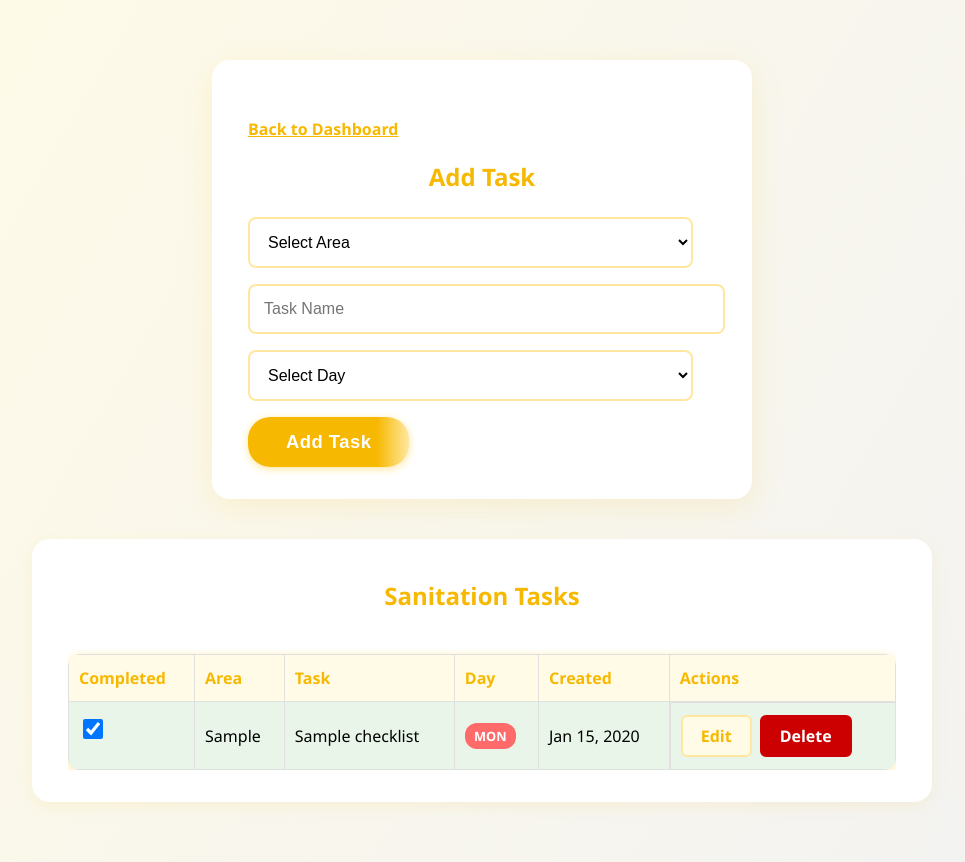
After one commit to cckadas/kakaw-and-capital-chicken, a PHP site: page /admin/sanitation.php in a window 1280 px wide. The commit adds this page. Shown: the whole page, without its empty margins (158-1123 px from the left). Run offline with PHP 8.4, Linux system fonts and the light colour scheme; the visitor is signed in with stand-in values (Sample User, id 1); tables that the repository leaves empty hold one stand-in row (values such as "Sample post").

```diff
--- a/admin/dashboard.php
+++ b/admin/dashboard.php
@@ -49,6 +49,7 @@ if (!isset($_SESSION['admin_id'])) {
         <a href="products.php">Products</a>
         <a href="orders.php">Orders</a>
         <a href="accounts.php">Accounts</a>
+        <a href ="sanitation.php">Sanitation</a>
         <a href="logout.php" class="logout">Log Out</a>
       </nav>
     </div>
--- /dev/null
+++ b/admin/sanitation.php
@@ -0,0 +1,322 @@
+<?php
+session_start();
+require_once '../includes/db.php';
+if (!isset($_SESSION['admin_id'])) { header('Location: login.php'); exit; }
+
+// Handle delete
+if (isset($_GET['delete'])) {
+  $id = intval($_GET['delete']);
+  $stmt = $conn->prepare('DELETE FROM sanitation_checklist WHERE id = ?');
+  $stmt->execute([$id]);
+  header('Location: sanitation.php');
+  exit;
+}
+
+// Handle toggle completion
+if (isset($_POST['toggle_task'])) {
+  $id = intval($_POST['task_id']);
+  $stmt = $conn->prepare('UPDATE sanitation_checklist SET is_completed = NOT is_completed WHERE id = ?');
+  $stmt->execute([$id]);
+  echo json_encode(['success' => true]);
+  exit;
+}
+
+// Handle add/edit
+$message = '';
+if ($_SERVER['REQUEST_METHOD'] === 'POST' && !isset($_POST['toggle_task'])) {
+  $area = $_POST['area'];
+  $task_name = $_POST['task_name'];
+  $day_of_week = $_POST['day_of_week'];
+
+  if (isset($_POST['edit_id']) && $_POST['edit_id']) {
+    // Edit
+    $id = intval($_POST['edit_id']);
+    $stmt = $conn->prepare('UPDATE sanitation_checklist SET area=?, task_name=?, day_of_week=? WHERE id=?');
+    $stmt->execute([$area, $task_name, $day_of_week, $id]);
+    $message = 'Task updated!';
+  } else {
+    // Add
+    $stmt = $conn->prepare('INSERT INTO sanitation_checklist (area, task_name, day_of_week) VALUES (?, ?, ?)');
+    $stmt->execute([$area, $task_name, $day_of_week]);
+    $message = 'Task added!';
+  }
+}
+
+// Fetch tasks
+$tasks = $conn->query('SELECT * FROM sanitation_checklist ORDER BY area, task_name, day_of_week')->fetchAll(PDO::FETCH_ASSOC);
+
+// Fetch for edit
+$edit = null;
+if (isset($_GET['edit'])) {
+  $id = intval($_GET['edit']);
+  $stmt = $conn->prepare('SELECT * FROM sanitation_checklist WHERE id = ?');
+  $stmt->execute([$id]);
+  $edit = $stmt->fetch(PDO::FETCH_ASSOC);
+}
+?>
+<!DOCTYPE html>
+<html lang="en">
+<head>
+  <meta charset="UTF-8">
+  <meta name="viewport" content="width=device-width, initial-scale=1.0">
+  <title>Sanitation Checklist</title>
+  <style>
+    body { font-family: 'Segoe UI', sans-serif; background: linear-gradient(120deg, #fffbe7 0%, #f2f2f2 100%); margin: 0; }
+    .main-flex-wrap {
+      display: flex;
+      flex-wrap: wrap;
+      justify-content: center;
+      align-items: flex-start;
+      gap: 40px;
+      max-width: 1200px;
+      margin: 60px auto 60px auto;
+      padding: 0 24px;
+    }
+    .centered-card {
+      background: #fff;
+      border-radius: 18px;
+      box-shadow: 0 8px 32px rgba(247,184,1,0.13);
+      padding: 40px 36px 32px 36px;
+      min-width: 340px;
+      flex: 1 1 520px;
+      margin-bottom: 0;
+      max-width: 540px;
+      align-self: flex-start;
+      box-sizing: border-box;
+    }
+    .task-list-card {
+      background: #fff;
+      border-radius: 18px;
+      box-shadow: 0 4px 16px rgba(247,184,1,0.10);
+      padding: 40px 36px 32px 36px;
+      min-width: 600px;
+      flex: 2 1 900px;
+      max-width: 900px;
+      align-self: flex-start;
+      box-sizing: border-box;
+    }
+    h2 { margin-bottom: 18px; color: #F7B801; font-size: 1.5rem; font-weight: 700; }
+    form { margin-bottom: 0; }
+    input, textarea, select { width: 95%; padding: 14px; margin-bottom: 16px; border: 2px solid #ffe7a0; border-radius: 8px; font-size: 1rem; background: #fff; transition: border 0.2s; }
+    input:focus, textarea:focus, select:focus { border: 2px solid #F7B801; outline: none; }
+    .form-btn-row { display: flex; gap: 16px; align-items: center; }
+    button { background: linear-gradient(90deg, #F7B801 80%, #ffe7a0 100%); color: #fff; border: none; border-radius: 22px; padding: 14px 38px; font-size: 1.15rem; font-weight: 700; cursor: pointer; box-shadow: 0 2px 8px #ffe7a0; transition: background 0.2s, color 0.2s; letter-spacing: 0.5px; margin-bottom: 0; }
+    button:hover { background: #F7B801; color: #fffbe7; }
+    .msg { color: #0a0; margin-bottom: 12px; font-weight: 600; background: #eaffea; border-radius: 8px; padding: 8px 16px; display: inline-block; }
+    .error { color: #c00; margin-bottom: 12px; }
+    .table-wrap { overflow-x: auto; }
+    table { width: 100%; border-collapse: collapse; margin-top: 24px; background: #fff; border-radius: 12px; overflow: hidden; box-shadow: 0 2px 8px #ffe7a0; }
+    th, td { border: 1px solid #e0e0e0; padding: 12px 10px; text-align: left; font-size: 1rem; }
+    th { background: #fffbe7; color: #F7B801; font-weight: 700; position: sticky; top: 0; z-index: 1; }
+    tr:hover td { background: #fffbe7; transition: background 0.2s; }
+    .actions { display: flex; gap: 8px; }
+    .actions a { color: #F7B801; text-decoration: none; font-weight: 600; border-radius: 6px; padding: 8px 18px; background: #fffbe7; border: 2px solid #ffe7a0; transition: background 0.2s, color 0.2s; font-size: 1rem; }
+    .actions a.delete { color: #fff; background: #c00; border: 2px solid #c00; }
+    .actions a:hover { background: #F7B801; color: #fff; }
+    .actions a.delete:hover { background: #a00; color: #fff; }
+    .back-link { display: inline-block; margin-top: 18px; color: #F7B801; text-decoration: underline; font-weight: 600; }
+    .back-link:hover { color: #c00; }
+    .completion-checkbox { width: 20px; height: 20px; cursor: pointer; }
+    .completed-row { background-color: #e8f5e8 !important; }
+    .day-badge {
+      display: inline-block;
+      padding: 4px 8px;
+      border-radius: 12px;
+      font-size: 0.8rem;
+      font-weight: 600;
+      color: #fff;
+      text-align: center;
+      min-width: 35px;
+    }
+    .day-MON { background: #FF6B6B; }
+    .day-TUE { background: #4ECDC4; }
+    .day-WED { background: #45B7D1; }
+    .day-THU { background: #96CEB4; }
+    .day-FRI { background: #FECA57; }
+    .day-SAT { background: #FF9FF3; }
+    .day-SUN { background: #54A0FF; }
+    /* Popup Modal */
+    .modal-success-bg { display: none; position: fixed; z-index: 1000; left: 0; top: 0; width: 100vw; height: 100vh; background: rgba(0,0,0,0.18); align-items: center; justify-content: center; }
+    .modal-success { background: #fff; border-radius: 16px; box-shadow: 0 8px 32px rgba(247,184,1,0.13); padding: 36px 32px 28px 32px; min-width: 320px; max-width: 90vw; text-align: center; position: relative; }
+    .modal-success h3 { color: #F7B801; font-size: 1.3rem; margin-bottom: 10px; }
+    .modal-success p { color: #333; font-size: 1.08rem; margin-bottom: 18px; }
+    .modal-success button { background: #F7B801; color: #fff; border: none; border-radius: 22px; font-size: 1.1rem; font-weight: 600; padding: 10px 32px; cursor: pointer; transition: background 0.2s; }
+    .modal-success button:hover { background: #e6a800; }
+    @media (max-width: 1100px) {
+      .main-flex-wrap { flex-direction: column; align-items: center; gap: 32px; }
+      .centered-card, .task-list-card { max-width: 98vw; min-width: 280px; margin-bottom: 32px; }
+    }
+    @media (max-width: 700px) {
+      .main-flex-wrap { flex-direction: column; align-items: center; gap: 18px; }
+      .centered-card, .task-list-card { padding: 14px 2vw; margin-bottom: 18px; }
+      th, td { font-size: 0.95rem; }
+    }
+  </style>
+</head>
+<body>
+  <div class="main-flex-wrap">
+    <div class="centered-card">
+      <a href="dashboard.php" class="back-link">Back to Dashboard</a>
+      <h2 style="text-align:center; margin-bottom: 24px;"><?php echo $edit ? 'Edit Task' : 'Add Task'; ?></h2>
+      <form method="POST" id="taskForm">
+        <input type="hidden" name="edit_id" value="<?php echo $edit['id'] ?? ''; ?>">
+        <select name="area" required>
+          <option value="">Select Area</option>
+          <?php $areas = ['Kitchen','Dining Area','Restroom','Storage'];
+          foreach ($areas as $area): ?>
+          <option value="<?php echo $area; ?>" <?php if (($edit['area'] ?? '') === $area) echo 'selected'; ?>><?php echo $area; ?></option>
+          <?php endforeach; ?>
+        </select>
+        <input type="text" name="task_name" placeholder="Task Name" required value="<?php echo htmlspecialchars($edit['task_name'] ?? ''); ?>" />
+        <select name="day_of_week" required>
+          <option value="">Select Day</option>
+          <?php $days = ['MON' => 'Monday', 'TUE' => 'Tuesday', 'WED' => 'Wednesday', 'THU' => 'Thursday', 'FRI' => 'Friday', 'SAT' => 'Saturday', 'SUN' => 'Sunday'];
+          foreach ($days as $code => $name): ?>
+          <option value="<?php echo $code; ?>" <?php if (($edit['day_of_week'] ?? '') === $code) echo 'selected'; ?>><?php echo $name; ?></option>
+          <?php endforeach; ?>
+        </select>
+        <div class="form-btn-row">
+          <button type="submit"><?php echo $edit ? 'Update Task' : 'Add Task'; ?></button>
+          <?php if ($edit): ?>
+            <a href="sanitation.php" class="back-link">Cancel Edit</a>
+          <?php endif; ?>
+        </div>
+      </form>
+      <?php if ($message) echo '<div class="msg">' . htmlspecialchars($message) . '</div>'; ?>
+    </div>
+
+    <div class="task-list-card">
+      <h2 style="margin-top:0; text-align:center;">Sanitation Tasks</h2>
+      <div class="table-wrap">
+        <table>
+          <tr>
+            <th>Completed</th>
+            <th>Area</th>
+            <th>Task</th>
+            <th>Day</th>
+            <th>Created</th>
+            <th>Actions</th>
+          </tr>
+          <?php foreach ($tasks as $task): ?>
+          <tr class="<?php echo $task['is_completed'] ? 'completed-row' : ''; ?>">
+            <td>
+              <input type="checkbox" class="completion-checkbox"
+                     data-task-id="<?php echo $task['id']; ?>"
+                     <?php echo $task['is_completed'] ? 'checked' : ''; ?> />
+            </td>
+            <td><?php echo htmlspecialchars($task['area']); ?></td>
+            <td><?php echo htmlspecialchars($task['task_name']); ?></td>
+            <td><span class="day-badge day-<?php echo $task['day_of_week']; ?>"><?php echo $task['day_of_week']; ?></span></td>
+            <td><?php echo date('M j, Y', strtotime($task['created_at'])); ?></td>
+            <td class="actions">
+              <a href="sanitation.php?edit=<?php echo $task['id']; ?>">Edit</a>
+              <a href="sanitation.php?delete=<?php echo $task['id']; ?>" class="delete" onclick="return confirm('Delete this task?');">Delete</a>
+            </td>
+          </tr>
+          <?php endforeach; ?>
+        </table>
+      </div>
+    </div>
+  </div>
+
+  <!-- Success Modal Popup -->
+  <div class="modal-success-bg" id="successModalBg">
+    <div class="modal-success">
+      <h3 id="successModalTitle">Success!</h3>
+      <p id="successModalMsg">Action completed successfully.</p>
+      <button onclick="closeSuccessModal()">OK</button>
+    </div>
+  </div>
+
+  <script>
+    // Show the success modal with a custom message
+    function showSuccessModal(msg, title = 'Success!') {
+      document.getElementById('successModalTitle').textContent = title;
+      document.getElementById('successModalMsg').textContent = msg;
+      document.getElementById('successModalBg').style.display = 'flex';
+    }
+
+    function closeSuccessModal() {
+      document.getElementById('successModalBg').style.display = 'none';
+      if (window._modalShouldReload) location.href = 'sanitation.php';
+    }
+
+    // Show popup if redirected after add/edit/delete
+    <?php if ($message): ?>
+      showSuccessModal('<?php echo addslashes($message); ?>');
+      window._modalShouldReload = true;
+    <?php endif; ?>
+
+    // Handle completion checkbox toggle
+    document.querySelectorAll('.completion-checkbox').forEach(function(checkbox) {
+      checkbox.addEventListener('change', function() {
+        var taskId = this.getAttribute('data-task-id');
+        var row = this.closest('tr');
+
+        fetch('sanitation.php', {
+          method: 'POST',
+          headers: {
+            'Content-Type': 'application/x-www-form-urlencoded',
+          },
+          body: 'toggle_task=1&task_id=' + taskId
+        })
+        .then(response => response.json())
+        .then(data => {
+          if (data.success) {
+            if (this.checked) {
+              row.classList.add('completed-row');
+              showSuccessModal('Task marked as completed!');
+            } else {
+              row.classList.remove('completed-row');
+              showSuccessModal('Task marked as incomplete!');
+            }
+          }
+        })
+        .catch(error => {
+          console.error('Error:', error);
+          this.checked = !this.checked; // Revert checkbox state
+        });
+      });
+    });
+
+    // Intercept form submit for AJAX add/edit
+    document.getElementById('taskForm').onsubmit = function(e) {
+      e.preventDefault();
+      var form = this;
+      var formData = new FormData(form);
+      var xhr = new XMLHttpRequest();
+      xhr.open('POST', 'sanitation.php');
+      xhr.onload = function() {
+        if (xhr.status === 200) {
+          try {
+            var parser = new DOMParser();
+            var doc = parser.parseFromString(xhr.responseText, 'text/html');
+            var msg = doc.querySelector('.msg');
+            if (msg) {
+              showSuccessModal(msg.textContent);
+              window._modalShouldReload = true;
+            } else {
+              showSuccessModal('Task saved!');
+              window._modalShouldReload = true;
+            }
+          } catch(e) { showSuccessModal('Task saved!'); window._modalShouldReload = true; }
+        }
+      };
+      xhr.send(formData);
+    };
+
+    // Intercept delete links for popup
+    document.querySelectorAll('.actions a.delete').forEach(function(link) {
+      link.addEventListener('click', function(e) {
+        if (!confirm('Delete this task?')) return;
+        e.preventDefault();
+        fetch(this.href)
+          .then(function() {
+            showSuccessModal('Task deleted!');
+            window._modalShouldReload = true;
+          });
+      });
+    });
+  </script>
+</body>
+</html>
```
Also changed, not shown: includes/create_orders_tables.sql (+10 -0 lines), user/checkout.php (+22 -3 lines), user/order_history.php (+76 -4 lines).
